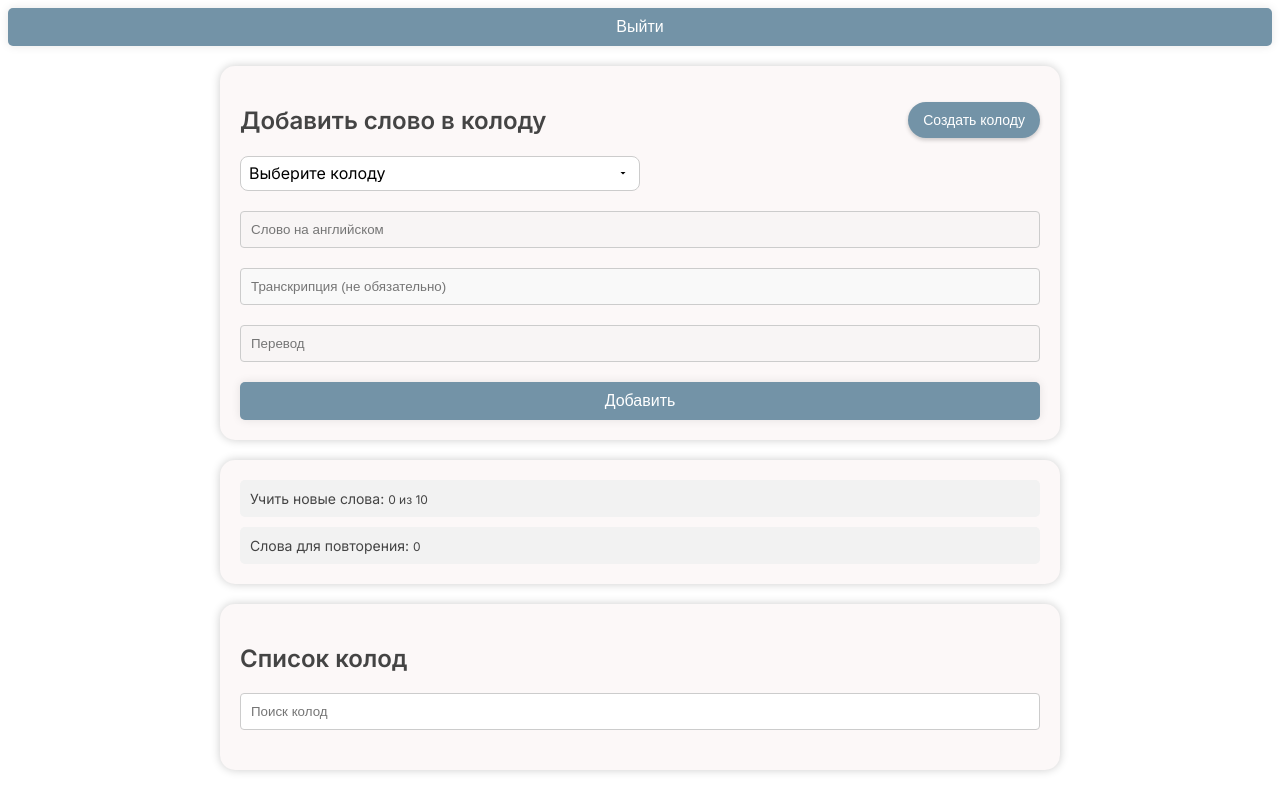
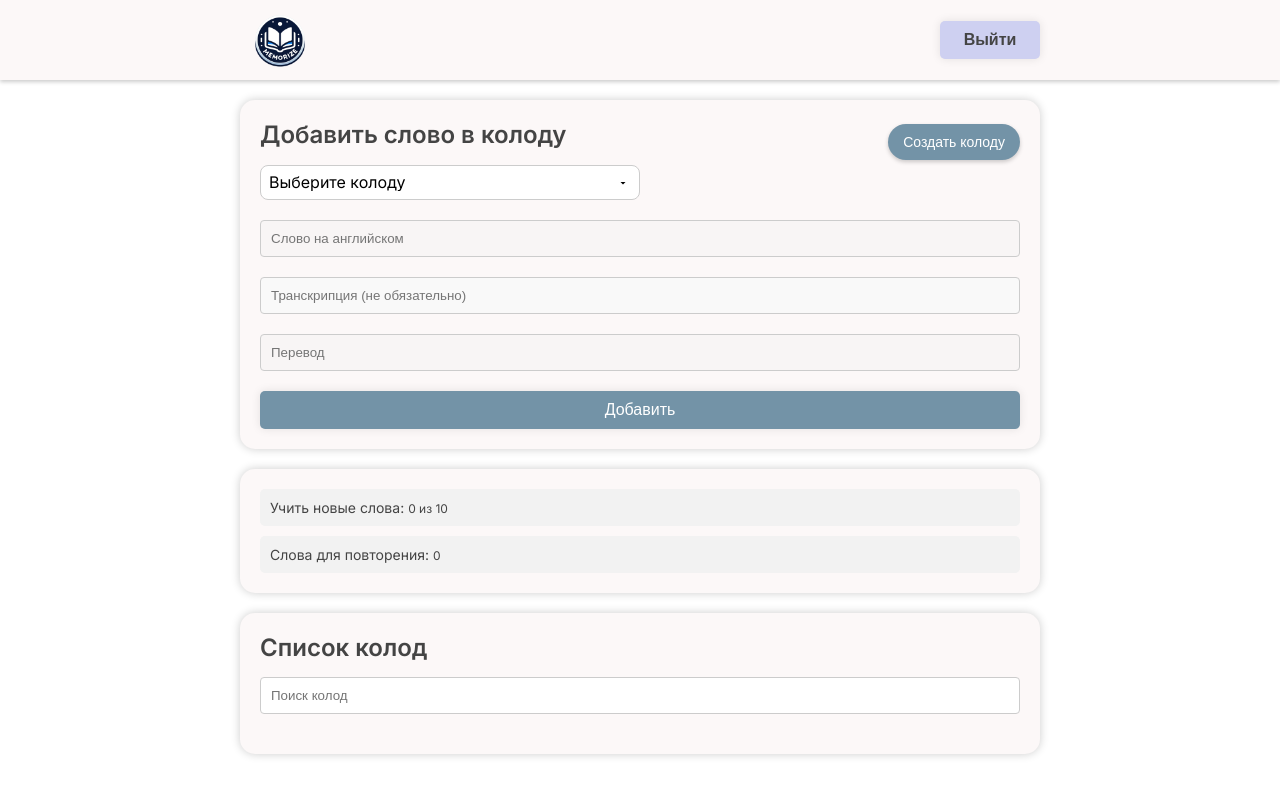
Before and after one commit to Yuliya-Bryksina/MindWords, a website: page public/main.html in a window 1280 px wide. Drawn offline with Linux system fonts and the light colour scheme.

Commit message:
добавлен top-bar и стилизован

```diff
--- a/public/css/styles.css
+++ b/public/css/styles.css
@@ -1,6 +1,56 @@
+* {
+  margin: 0;
+  padding: 0;
+  box-sizing: border-box;
+}
+
 body {
   font-family: "Inter", sans-serif;
   color: #444;
+}
+.top-bar {
+  background-color: #fcf8f8;
+  box-shadow: 0 2px 4px rgba(0, 0, 0, 0.2);
+  margin-top: 0;
+  padding-top: 0; /* Отступ сверху и снизу */
+}
+
+.top-bar-container {
+  display: flex; /* Используем flexbox */
+  justify-content: flex-start; /* Элементы прижаты к началу контейнера */
+  align-items: center; /* Элементы выравниваются по центру по вертикали */
+  max-width: 800px;
+  width: 100%; /* Максимальная ширина контейнера */
+  margin: 0 auto; /* Центрирование контейнера */
+  padding: 0; /* Убедитесь, что у контейнера нет внутренних отступов, которые могут вызывать проблемы */
+}
+
+.logo {
+  height: 80px; /* или ваше предпочтительное значение */
+  width: auto;
+}
+
+#logoutButton {
+  padding: 10px 20px; /* Внутренние отступы */
+  background-color: #ced0f1; /* Зеленый цвет фона */
+  color: #444; /* Цвет текста */
+  /* box-shadow: none; */
+  font-weight: 600;
+  transition: all 0.3s ease;
+  text-align: center; /* Выравнивание текста по центру */
+  text-decoration: none; /* Без подчёркивания текста */
+  font-size: 16px; /* Размер шрифта */
+  cursor: pointer; /* Курсор в виде руки при наведении */
+  border: none; /* Без границ */
+  /* Скругление углов */
+  flex: none; /* Не растягивается и не сжимается, размер определяется контентом */
+  margin-left: auto;
+  width: 100px; /* Автоматический отступ слева, чтобы вытолкнуть кнопку вправо */
+}
+
+#logoutButton:hover {
+  /* Добавляем оконтовку серого цвета */
+  box-shadow: 0 0 0 2px #ccc;
 }
 
 /* Уменьшение размера шрифта для элементов в блоке dailyTasks */
@@ -255,6 +305,7 @@ input[readonly] {
 
 h2 {
   color: #444;
+  padding-bottom: 15px;
 }
 
 .add-word-section {
@@ -612,3 +663,13 @@ input[type="text"]:focus {
 .register-link a:hover {
   text-decoration: underline; /* Добавить подчеркивание при наведении */
 }
+
+.checkbox-container {
+  display: flex;
+  align-items: center;
+  margin: 10px 0; /* Отступ для разделения элементов формы */
+}
+
+.checkbox-container label {
+  margin-left: 5px; /* Отступ между чекбоксом и текстом */
+}
--- a/public/js/script.js
+++ b/public/js/script.js
@@ -611,16 +611,6 @@ document.addEventListener("DOMContentLoaded", (event) => {
     });
   }
 
-  // Обработчик для формы входа
-  const loginForm = document.getElementById("loginForm");
-  if (loginForm) {
-    loginForm.addEventListener("submit", function (e) {
-      e.preventDefault();
-      const email = this.email.value;
-      const password = this.password.value;
-      loginUser(email, password);
-    });
-  }
   const logoutButton = document.getElementById("logoutButton");
   if (logoutButton) {
     logoutButton.addEventListener("click", function () {
@@ -657,6 +647,18 @@ document.addEventListener("DOMContentLoaded", (event) => {
       getDecks();
       loadDecks();
     }
+  }
+  const loginForm = document.getElementById("loginForm");
+  if (loginForm) {
+    loginForm.addEventListener("submit", function (e) {
+      e.preventDefault();
+
+      const email = this.email.value;
+      const password = this.password.value;
+      const rememberMe = this.rememberMe.checked;
+
+      loginUser(email, password, rememberMe);
+    });
   }
 });
 
@@ -1298,14 +1300,14 @@ function registerUser(email, password) {
     });
 }
 
-function loginUser(email, password) {
+function loginUser(email, password, rememberMe) {
   // Отправляем запрос на маршрут входа
   fetch("/login", {
     method: "POST",
     headers: {
       "Content-Type": "application/json",
     },
-    body: JSON.stringify({ email, password }),
+    body: JSON.stringify({ email, password, rememberMe }),
   })
     .then((response) => {
       if (!response.ok) {
--- a/public/main.html
+++ b/public/main.html
@@ -16,8 +16,12 @@
     </style>
     <link rel="stylesheet" href="css/styles.css"
   </head>
-  <body>
-    <button id="logoutButton">Выйти</button>
+  <div class="top-bar">
+    <div class="top-bar-container">
+      <img src="/images/logo.png" alt="Memorize Logo" class="logo">
+      <button id="logoutButton">Выйти</button>
+    </div>
+  </div>
     <div id="app">
       <!-- Форма для добавления новых слов -->
       <div class="add-word-section">
```
Also changed, not shown: public/login.html (+5 -0 lines), server.js (+18 -3 lines), public/images/logo.png (added).
